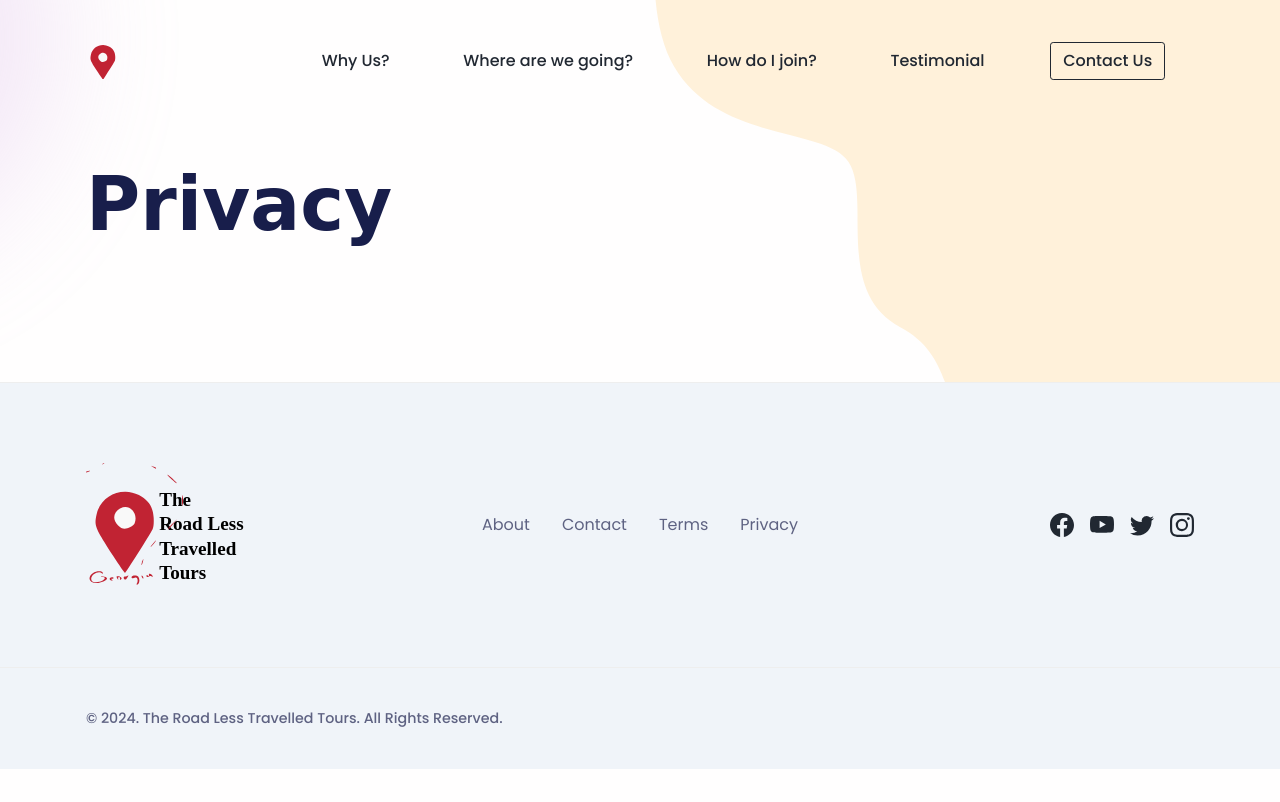
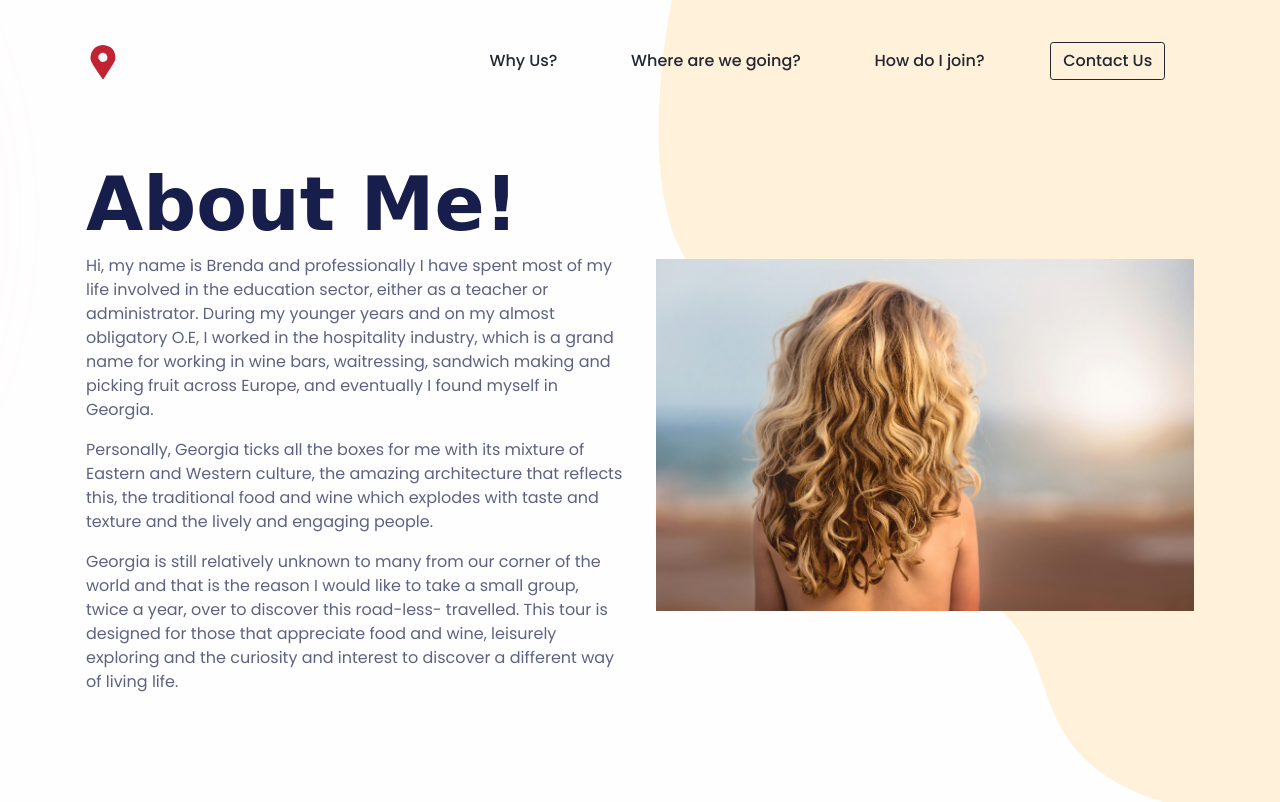
Before and after one commit to roadlesstravelledtoursnz/roadless, a plain HTML site: page about.html in a window 1280 px wide. Shown: the top 802 px of the page. Drawn offline with Linux system fonts and the light colour scheme; a web font is replaced by a local one.

Commit message:
brenda about us

```diff
--- a/about.html
+++ b/about.html
@@ -8,7 +8,7 @@
     <!-- ===============================================-->
     <!--    Document Title-->
     <!-- ===============================================-->
-    <title>Terms and Conditions | Road Less Travelled Tours</title>
+    <title>About Brenda | Road Less Travelled Tours</title>
 
     <!-- ===============================================-->
     <!--    Description-->
@@ -118,14 +118,14 @@
                   >How do I join?</a
                 >
               </li>
-              <li class="nav-item px-3 px-xl-4">
+              <!--<li class="nav-item px-3 px-xl-4">
                 <a
                   class="nav-link fw-medium"
                   aria-current="page"
                   href="index.html#testimonial"
                   >Testimonial</a
                 >
-              </li>
+              </li>-->
               <!--<li class="nav-item px-3 px-xl-4"><a class="nav-link fw-medium" aria-current="page" href="index.html#!">Login</a></li>-->
               <li class="nav-item px-3 px-xl-4">
                 <a
@@ -149,7 +149,15 @@
         <div class="container">
           <div class="row align-items-center">
             <div class="col-md-7 col-lg-6 text-md-start text-center py-6">
-                <h1 class="n-title">Privacy</h1>
+                <h1 class="n-title">About Me!</h1>
+                <div class="">
+                  <p>Hi, my name is Brenda and professionally I have spent most of my life involved in the education sector, either as a teacher or administrator. During my younger years  and on my almost obligatory O.E,  I worked in the hospitality industry, which is a grand name for working in wine bars, waitressing, sandwich making and picking fruit across Europe, and eventually I found myself in Georgia.</p>
+                  <p>Personally, Georgia ticks all the boxes for me with its mixture of Eastern and Western culture, the amazing architecture that reflects this, the traditional food and wine which explodes with taste and texture and the lively and engaging people.</p>
+                  <p>  Georgia is still relatively unknown to many from our corner of the world and that is the reason I would like to take a small group, twice a year, over to discover this road-less- travelled. This tour is designed for those that appreciate food and wine, leisurely exploring and the curiosity and interest to discover a different way of living life.</p>
+                </div>
+            </div>
+            <div class="col-md-5 col-lg-6">
+              <img class="img-fluid" src="/assets/img/about/me.jpg" alt="Me!" />
             </div>
           </div>
         </div>
@@ -177,7 +185,6 @@
                   </a>
                 </div>
               </div>
-
               <div class="col-xs-12 col-xl-6 order-2 order-xl-1">
                 <ul class="nav justify-content-center">
                   <li class="nav-item">
```
Also changed, not shown: contact.html (+2 -2 lines), index.html (+6 -5 lines), assets/img/about/me.jpg (added).
